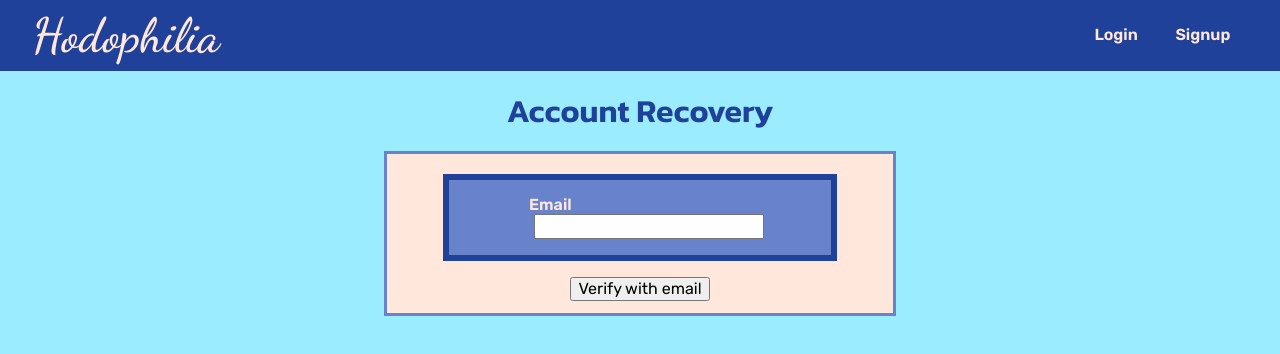
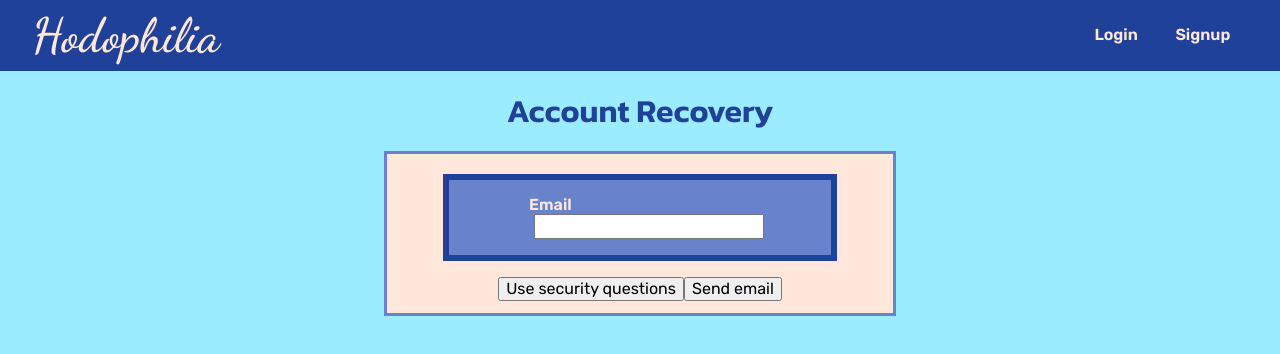
Before and after one commit to finwall/Project5, a React (Create React App) app in the folder front-end/: page /account-recovery in a window 1280 px wide. Shown: the top 354 px of the page. Built offline with nearby package versions, Linux system fonts and the light colour scheme.

Commit message:
Added option to recover with security questions

```diff
--- a/front-end/src/components/form-loginSignup.jsx
+++ b/front-end/src/components/form-loginSignup.jsx
@@ -2,6 +2,7 @@ import { Link, useNavigate } from "react-router-dom";
 import { useState, useContext } from "react";
 import AuthService from '../services/auth';
 import { LoginContext } from "../contexts/loginContext";
+import * as SecurityQuestions from '../constants/securityQuestions';
 
 import './form-loginSignup.css';
 
@@ -126,11 +127,11 @@ export default function LoginSignupForm({ isSignup }) {
             <>
                 <h2>Security Questions</h2>
                 <label>
-                    What was your mother's maiden name?
+                    {SecurityQuestions.SECURITY_QUESTION_1}
                     <input type="text" name="sq1" value={secQuestion1} onChange={handleSQ1Change} autoComplete={(isSignup) ? "new-password" : "off"} />
                 </label>
                 <label>
-                    What was the name of your first pet?
+                    {SecurityQuestions.SECURITY_QUESTION_2}
                     <input type="text" name="sq2" value={secQuestion2} onChange={handleSQ2Change} autoComplete={(isSignup) ? "new-password" : "off"} />
                 </label>
             </>
--- a/front-end/src/components/screens/account-recovery.jsx
+++ b/front-end/src/components/screens/account-recovery.jsx
@@ -1,5 +1,6 @@
-import React from 'react';
+import { React, useState } from 'react';
 import { useLocation } from 'react-router-dom';
+import * as SecurityQuestions from '../../constants/securityQuestions'
 import './login.css';
 
 
@@ -7,8 +8,14 @@ export default function AccountRecovery(props) {
 
     const location = useLocation();
 
-    let returnMessage = null;
+    const [useSecurityQuestions, setSQUse] = useState(props.useSQ || false);
+    const [emailValue, setEmailValue] = useState(location.state?.emailInput || "");
+    const [sq1Value, setSQ1Value] = useState("");
+    const [sq2Value, setSQ2Value] = useState("");
 
+    const messages = ["email", "security questions"];
+
+    let returnMessage = null; // will be used to store message results into
     function handleSubmit(e) {
         e.preventDefault();
 
@@ -19,11 +26,27 @@ export default function AccountRecovery(props) {
         <div id="loginWrapper">
             <h1>Account Recovery</h1>
             <form className='login-signup' onSubmit={handleSubmit}>
-                <label>
-                    Email
-                    <input type="email" name="email" value={location.state?.emailInput}></input>
-                </label>
-                <input type="submit" value="Verify with email"></input>
+                {
+                    useSecurityQuestions ? (
+                        <>
+                            <label>
+                                {SecurityQuestions.SECURITY_QUESTION_1}
+                                <input type="text" name="sq1" value={sq1Value} onChange={(e) => setSQ1Value(e.target.value)}></input>
+                            </label>
+                            <label>
+                                {SecurityQuestions.SECURITY_QUESTION_2}
+                                <input type="text" name="sq2" value={sq2Value} onChange={(e) => setSQ2Value(e.target.value)}></input>
+                            </label>
+                        </>
+                    ) : (
+                        <label>
+                            Email
+                                <input type="email" name="email" onChange={(e) => setEmailValue(e.target.value)} value={emailValue}></input>
+                        </label>
+                    )
+                }
+                <button onClick={() => setSQUse(!useSecurityQuestions)}>Use {messages[+(!useSecurityQuestions)]}</button>
+                <input type="submit" value={"Send email"}></input>
             </form>
             {returnMessage}
         </div>
--- /dev/null
+++ b/front-end/src/constants/securityQuestions.js
@@ -0,0 +1,2 @@
+export const SECURITY_QUESTION_1 = "What was your mother's maiden name?";
+export const SECURITY_QUESTION_2 = "What was the name of your first pet?";
```
